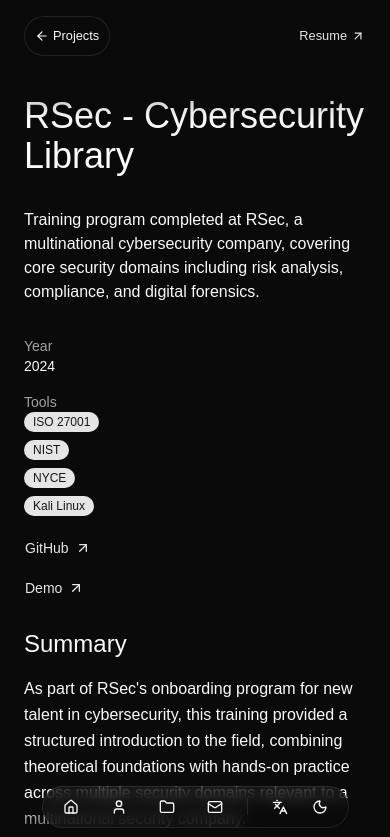
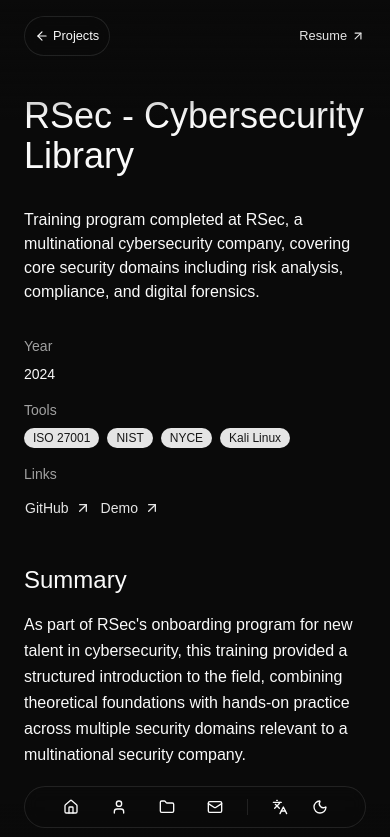
Before and after one commit to diegocrdz/diegocrdz.github.io, a React (Vite) app: page /projects/cybersecurity-library in a window 390 px wide. Shown: the top 837 px of the page. Built offline with nearby package versions, Linux system fonts and the light colour scheme.

Commit message:
fix: navbar now takes all width of the screen on mobile

```diff
--- a/src/components/Navbar.tsx
+++ b/src/components/Navbar.tsx
@@ -37,8 +37,8 @@ const Navbar = () => {
     const { t } = useTranslation()
 
     return (
-        <nav className="fixed top-auto bottom-4 md:bottom-auto md:top-4 left-0 w-full flex items-center justify-center z-50">
-            <div className="border border-border rounded-full bg-background/50 backdrop-blur-sm">
+        <nav className="fixed top-auto bottom-4 md:bottom-auto md:top-4 left-0 w-full flex items-center justify-center z-50 px-6 md:px-0">
+            <div className="border border-border rounded-full bg-background/50 backdrop-blur-sm w-full md:w-auto">
                 <div className="h-10 px-3 flex items-center justify-center">
                     {/* Nav Links */}
                     <NavigationMenu className="flex">
--- a/src/components/PageHeader.tsx
+++ b/src/components/PageHeader.tsx
@@ -1,5 +1,6 @@
 import BackButton from '@/components/BackButton'
 import ResumeButton from '@/components/ResumeButton'
+import { useTranslation } from 'react-i18next'
 
 interface PageHeaderProps {
     showBackButton?: boolean
@@ -11,9 +12,11 @@ interface PageHeaderProps {
 const PageHeader = ({
     showBackButton = true,
     backTo = "/",
-    backText = "Home",
+    backText = "pages.home",
     showResume = true
 }: PageHeaderProps) => {
+    const { t } = useTranslation()
+
     return (
         <div className="
             fixed px-6 h-10 top-4 left-0 right-0 max-w-4xl mx-auto
@@ -24,7 +27,7 @@ const PageHeader = ({
                 {showBackButton && backTo && backText &&
                     <BackButton
                         to={backTo}
-                        text={backText}
+                        text={t(backText)}
                     />
                 }
             </div>
--- a/src/data/projects.ts
+++ b/src/data/projects.ts
@@ -17,9 +17,8 @@ export const projects: Project[] = [
   {
     id: 'dittravel',
     tags: ['Astro', 'Node.js', 'Prisma ORM', 'Tailwind CSS'],
-    github: 'https://github.com/username/dittravel',
+    github: 'https://github.com/dittravel',
     thumbnail: '/projects/dittravel/dittravel-1.png',
-    demo: 'https://dittravel.com',
     images: ['/projects/dittravel/dittravel-1.png', '/projects/dittravel/dittravel-2.png'],
     year: 2026
   },
--- a/src/i18n/en.json
+++ b/src/i18n/en.json
@@ -19,7 +19,7 @@
             {
                 "year": "2023 - 2027",
                 "location": "Tec de Monterrey, Santa Fe Campus",
-                "title": "B.S. in Computer Science and Technology at Tec de Monterrey",
+                "title": "B.S. in Computer Science and Technology",
                 "description": "Pursuing a degree in Computer Science and Technology, focusing on software development, machine learning, and data analysis."
             },
             {
@@ -29,9 +29,9 @@
                 "description": "Participating in an exchange program at the University of British Columbia, taking courses in data science and language in the age of AI."
             },
             {
-                "year": "2024-2025",
+                "year": "2024 - 2025",
                 "location": "RSec",
-                "title": "AI Intern at RSec",
+                "title": "AI Intern",
                 "description": "Completed a part-time internship at RSec, a multinational cybersecurity company, where I worked on projects involving AI-powered real-time translation and completed a comprehensive cybersecurity training program covering risk analysis, compliance, and digital forensics."
             }
         ]
@@ -55,6 +55,7 @@
             "results": "Results",
             "year": "Year",
             "stack": "Tools",
+            "links": "Links",
             "gallery": "Gallery"
         },
         "contact": {
--- a/src/i18n/es.json
+++ b/src/i18n/es.json
@@ -18,23 +18,21 @@
         "timeline": [
             {
                 "year": "2023 - 2027",
-                "title": "Ingeniería en Tecnologías Computacionales en Tec de Monterrey",
+                "location": "Tec de Monterrey, Campus Santa Fe",
+                "title": "Ingeniería en Tecnologías Computacionales",
                 "description": "Cursando la carrera de Ingeniería en Tecnologías Computacionales, con enfoque en desarrollo de software, machine learning y análisis de datos."
             },
             {
-                "year": "2021 - 2023",
-                "title": "Preparatoria en Tec de Monterrey, Campus Santa Fe",
-                "description": "Reconocimiento de excelencia con promedio acumulado de 9.6 / 10. Preparatoria completada en el Tecnológico de Monterrey con beca de excelencia académica."
+                "year": "2026",
+                "location": "University of British Columbia",
+                "title": "Intercambio Académico en University of British Columbia",
+                "description": "Participé en un programa de intercambio académico en la University of British Columbia, tomando cursos de ciencia de datos y lenguaje en el contexto de la IA."
             },
             {
-                "year": "2017 - 2021",
-                "title": "Secundaria en La Salle de Seglares",
-                "description": "Promedio acumulado de 9.7 / 10 a lo largo de los tres años de secundaria."
-            },
-            {
-                "year": "2011 - 2017",
-                "title": "Primaria en La Salle de Seglares",
-                "description": "Promedio acumulado de 9.3 / 10 a lo largo de los seis años de primaria."
+                "year": "2024 - 2025",
+                "location": "RSec",
+                "title": "Becario en Inteligencia Artificial",
+                "description": "Trabajé como becario en RSec, empresa multinacional de ciberseguridad, donde trabajé en proyectos relacionados con traducción en tiempo real impulsada por IA y completé un programa de formación integral en ciberseguridad que abarcó análisis de riesgos, cumplimiento normativo y herramientas forenses."
             }
         ]
     },
@@ -57,6 +55,7 @@
             "results": "Resultados",
             "year": "Año",
             "stack": "Herramientas",
+            "links": "Enlaces",
             "gallery": "Galería"
         },
         "contact": {
--- a/src/pages/ProjectPage.tsx
+++ b/src/pages/ProjectPage.tsx
@@ -17,7 +17,7 @@ import Section from '@/components/Section'
 import PageHeader from '@/components/PageHeader'
 
 const DataSection = ({ title, children }: { title: string, children: React.ReactNode }) => (
-    <div className="text-sm mb-4">
+    <div className="flex flex-col gap-2 text-sm mb-4">
         <p className="text-muted-foreground font-medium">
             {title}
         </p>
@@ -79,7 +79,7 @@ const ProjectPage = () => {
 
                     {/* Tags */}
                     <DataSection title={t('pages.projects.stack')}>
-                        <div className="flex flex-col gap-2 flex-wrap">
+                        <div className="flex flex-row md:flex-col gap-2 flex-wrap">
                             {projectData.tags.map((tag) => (
                                 <Badge key={tag} variant="default">
                                     {tag}
@@ -89,7 +89,9 @@ const ProjectPage = () => {
                     </DataSection>
 
                     {/* Links */}
-                    <div className="flex flex-col items-start gap-2">
+                    {(projectData.github || projectData.demo) &&
+                        <DataSection title={t('pages.projects.links')}>
+                            <div className="flex flex-row md:flex-col gap-2 items-start">
                                 {projectData.github && (
                                     <LinkButton href={projectData.github}>
                                         GitHub
@@ -101,6 +103,8 @@ const ProjectPage = () => {
                                     </LinkButton>
                                 )}
                             </div>
+                        </DataSection>
+                    }
                 </div>
 
                 {/* Text content */}
```
Lines whose indentation alone changed are shown as unchanged.
